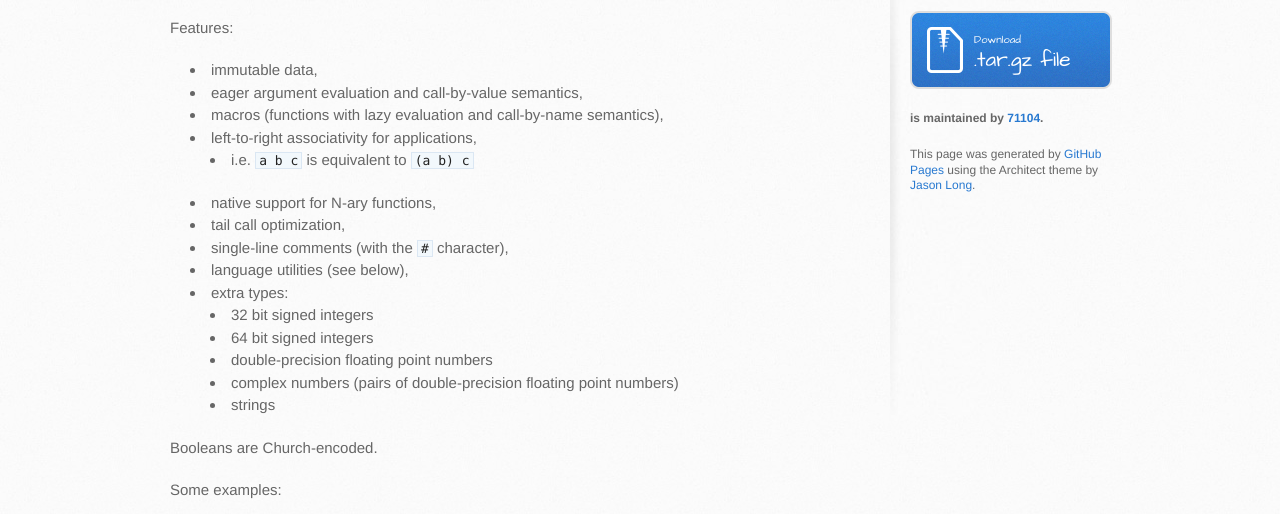
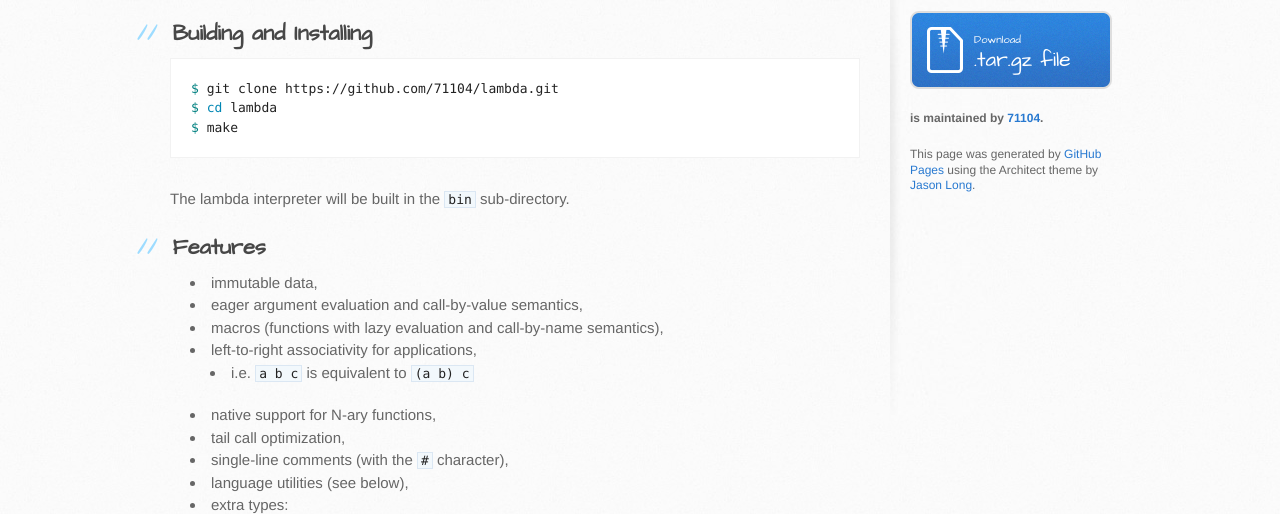
Before and after one commit to jmc-88/lambda, a plain HTML site: page index.html in a window 1280 px wide. Shown: the part 287-801 px from the top of the page. Drawn offline with Linux system fonts and the light colour scheme.

Commit message:
Create gh-pages branch via GitHub

```diff
--- a/index.html
+++ b/index.html
@@ -33,7 +33,18 @@
 
 <p>Untyped lambda calculus implementation.</p>
 
-<p>Features:</p>
+<h2>
+<a name="building-and-installing" class="anchor" href="#building-and-installing"><span class="octicon octicon-link"></span></a>Building and Installing</h2>
+
+<div class="highlight highlight-bash"><pre><span class="nv">$ </span>git clone https://github.com/71104/lambda.git
+<span class="nv">$ </span><span class="nb">cd </span>lambda
+<span class="nv">$ </span>make
+</pre></div>
+
+<p>The lambda interpreter will be built in the <code>bin</code> sub-directory.</p>
+
+<h2>
+<a name="features" class="anchor" href="#features"><span class="octicon octicon-link"></span></a>Features</h2>
 
 <ul>
 <li>immutable data,</li>
```
Also changed, not shown: params.json (+1 -1 lines).
